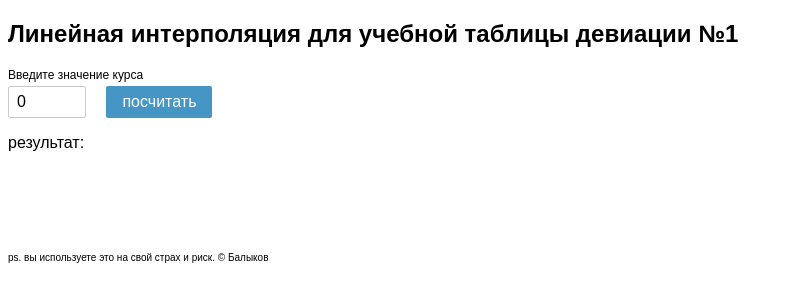
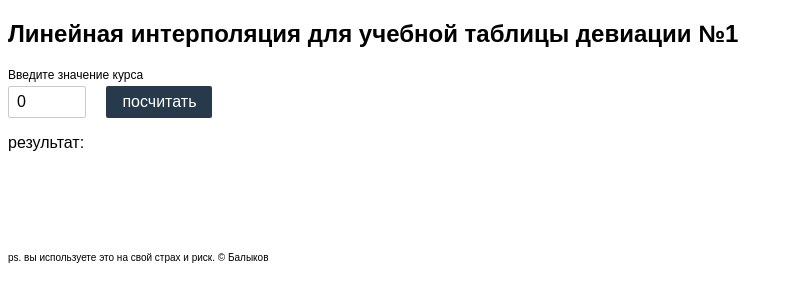
Before and after one commit to aleks-ba/aleks-ba, a plain HTML site: page index.html in a window 1280 px wide. Shown: the whole page, without its empty margins (0-793 px from the left). Drawn offline with Linux system fonts and the light colour scheme.

Commit message:
fix viewport

```diff
--- a/index.html
+++ b/index.html
@@ -3,6 +3,7 @@
 <head>
     <meta charset="UTF-8">
     <title>Title</title>
+    <meta name="viewport" content="width=device-width, initial-scale=1.0">
     <script src="index.js"></script>
     <link rel="stylesheet" href="style.css">
 </head>
--- a/style.css
+++ b/style.css
@@ -61,7 +61,7 @@ body {
 }
 
 .play-all-button {
-    background: #4596c5;
+    background: #263a4b;
     margin-bottom: 15px;
     height: 32px;
     padding: 0 16px;
```
